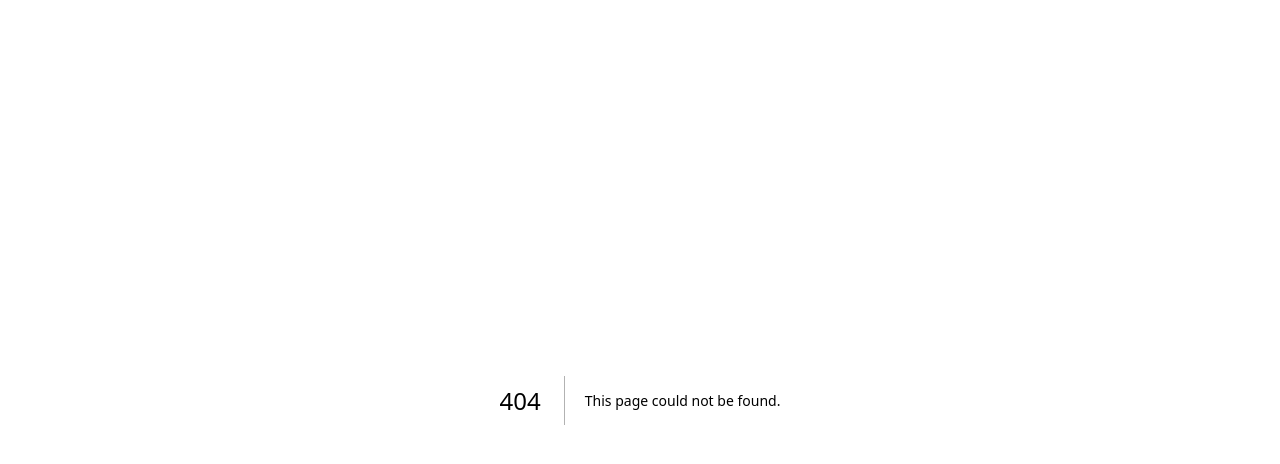
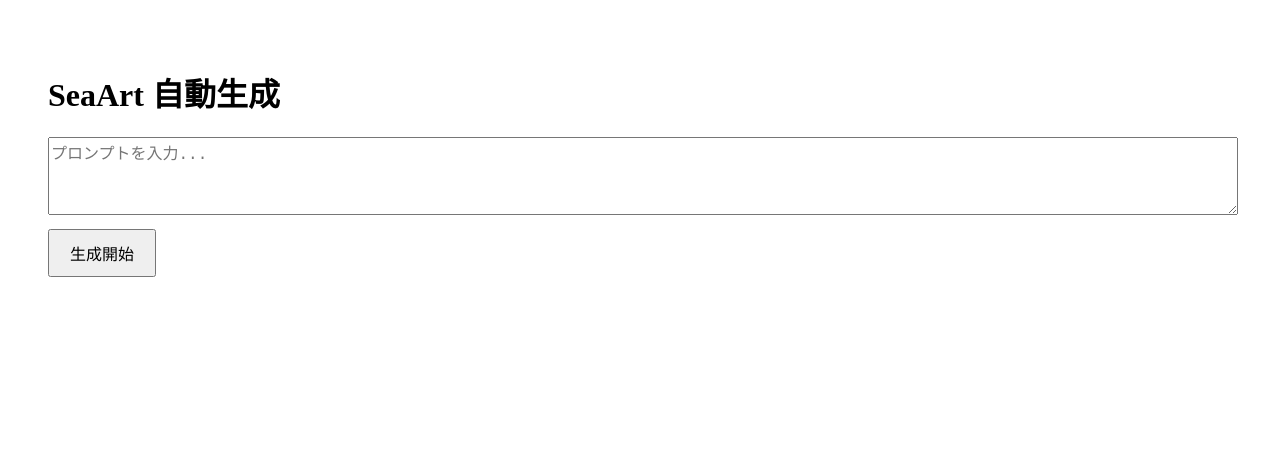
Before and after one commit to ottotto0/my-app, a Next.js app: page /seaart in a window 1280 px wide. Before the commit this address had no page. Shown: the top 464 px of the page. Built offline with nearby package versions, Linux system fonts and the light colour scheme.

Commit message:
Create index.js

```diff
--- /dev/null
+++ b/pages/seaart/index.js
@@ -0,0 +1,56 @@
+// /pages/index.js
+import { useState } from "react";
+
+export default function Home() {
+  const [prompt, setPrompt] = useState("");
+  const [image, setImage] = useState("");
+  const [loading, setLoading] = useState(false);
+
+  async function generate() {
+    setLoading(true);
+    setImage("");
+
+    const res = await fetch("/api/generate", {
+      method: "POST",
+      headers: { "Content-Type": "application/json" },
+      body: JSON.stringify({ prompt })
+    });
+
+    const data = await res.json();
+    setLoading(false);
+
+    if (data.imageUrl) {
+      setImage(data.imageUrl);
+    }
+  }
+
+  return (
+    <div style={{ padding: "40px" }}>
+      <h1>SeaArt 自動生成</h1>
+
+      <textarea
+        rows={4}
+        style={{ width: "100%", fontSize: "16px" }}
+        placeholder="プロンプトを入力..."
+        value={prompt}
+        onChange={(e) => setPrompt(e.target.value)}
+      />
+
+      <button
+        onClick={generate}
+        style={{ marginTop: "10px", padding: "10px 20px", fontSize: "16px" }}
+      >
+        生成開始
+      </button>
+
+      {loading && <p>生成中…（40〜110秒ほど）</p>}
+
+      {image && (
+        <div style={{ marginTop: "20px" }}>
+          <h2>生成結果</h2>
+          <img src={image} style={{ maxWidth: "100%" }} />
+        </div>
+      )}
+    </div>
+  );
+}
```
